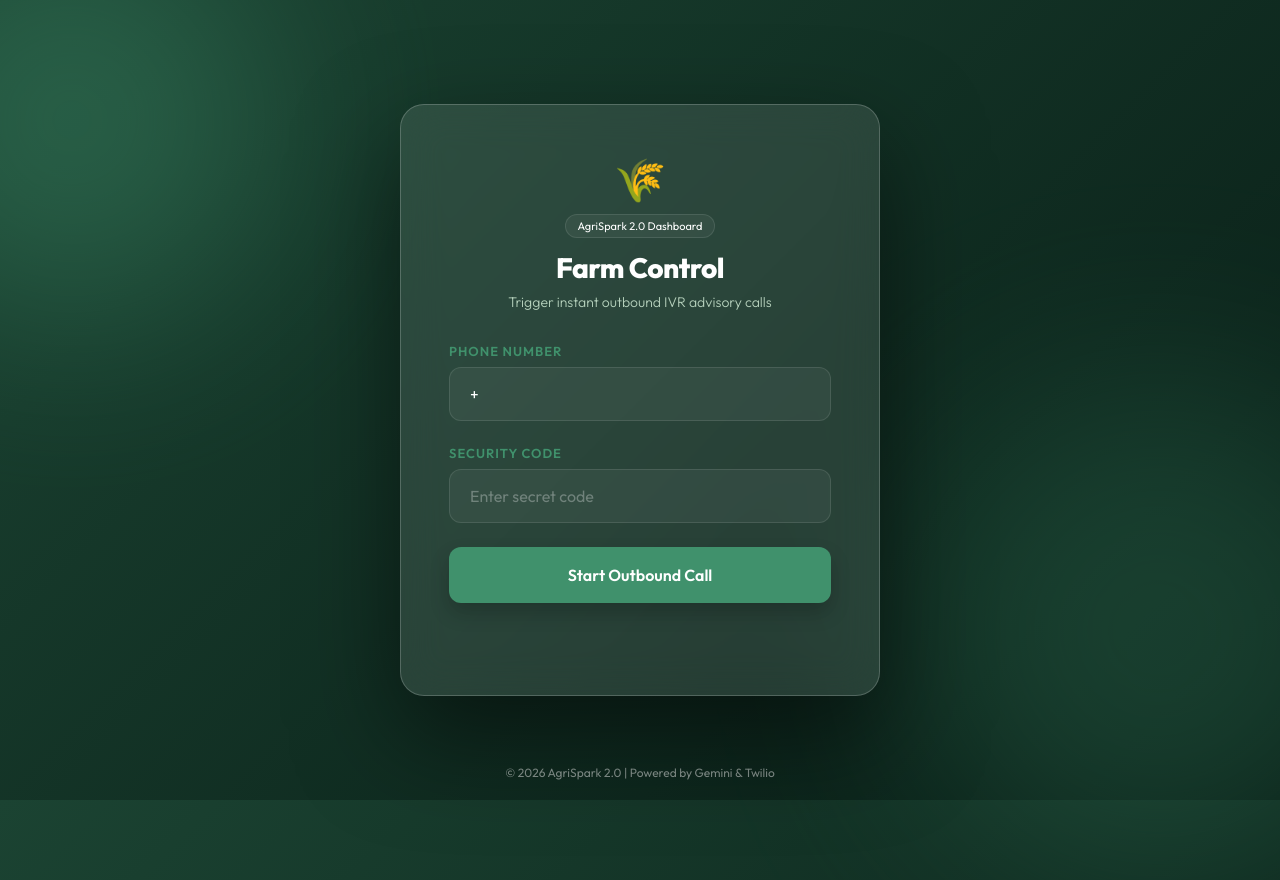
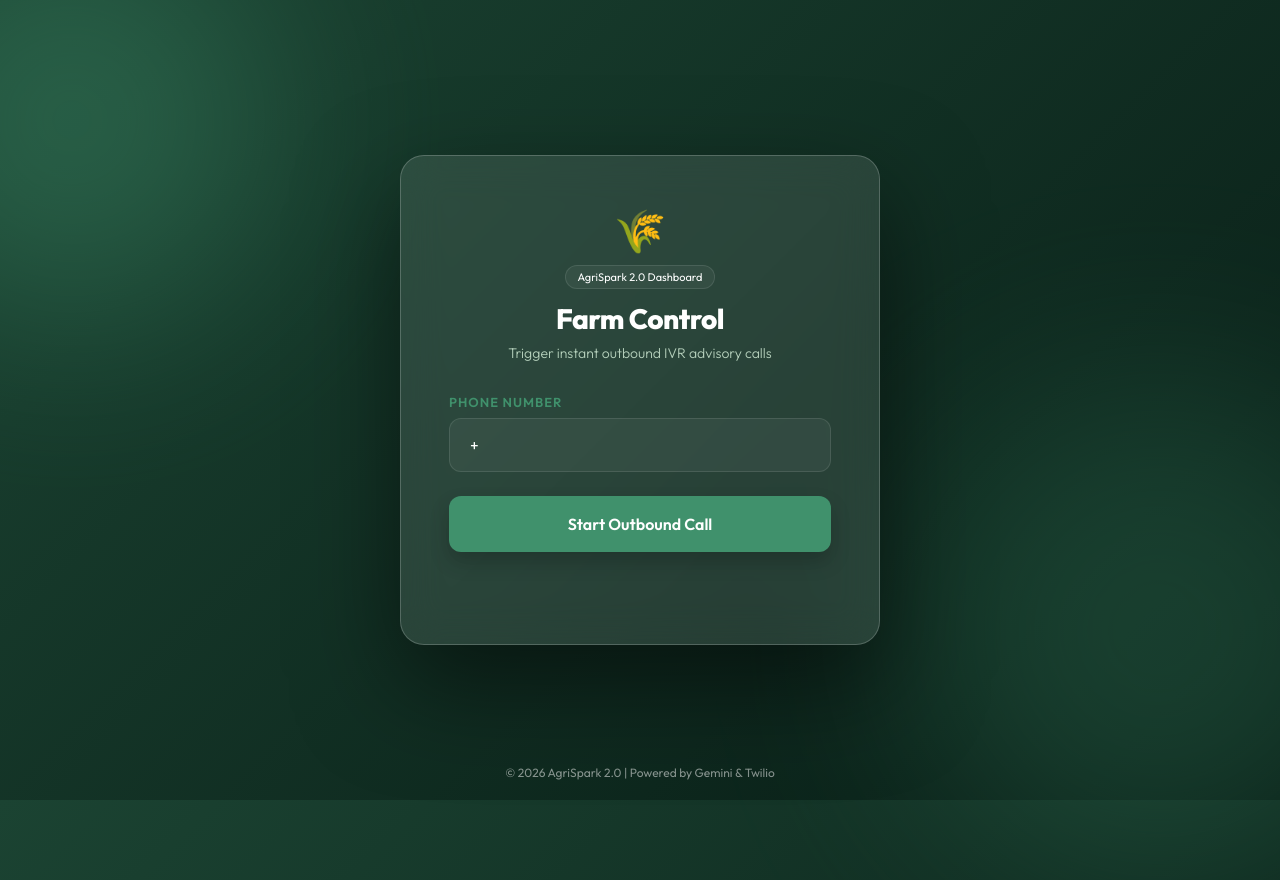
Before and after one commit to heloosy/Agri, a Flask app: page / in a window 1280 px wide; the page is wider, and only the part inside the window is pictured. Run offline with Flask 3, Linux system fonts and the light colour scheme.

Commit message:
Update index.html

```diff
--- a/templates/index.html
+++ b/templates/index.html
@@ -216,11 +216,6 @@
             <input type="text" id="phone" placeholder="+66 812 345 678" value="+">
         </div>
 
-        <div class="form-group">
-            <label for="code">Security Code</label>
-            <input type="password" id="code" placeholder="Enter secret code">
-        </div>
-
         <button id="triggerBtn">
             <span class="spinner" id="spinner"></span>
             Start Outbound Call
@@ -236,13 +231,11 @@
     <script>
         const triggerBtn = document.getElementById('triggerBtn');
         const phoneInput = document.getElementById('phone');
-        const codeInput = document.getElementById('code');
         const statusDiv = document.getElementById('status');
         const spinner = document.getElementById('spinner');
 
         triggerBtn.addEventListener('click', async () => {
             const phone = phoneInput.value.trim();
-            const code = codeInput.value.trim();
 
             if (!phone) {
                 showStatus('Please enter a phone number', 'error');
@@ -256,7 +249,7 @@
                 const response = await fetch('/trigger-call', {
                     method: 'POST',
                     headers: { 'Content-Type': 'application/json' },
-                    body: JSON.stringify({ phone, code })
+                    body: JSON.stringify({ phone })
                 });
 
                 const result = await response.json();
```
